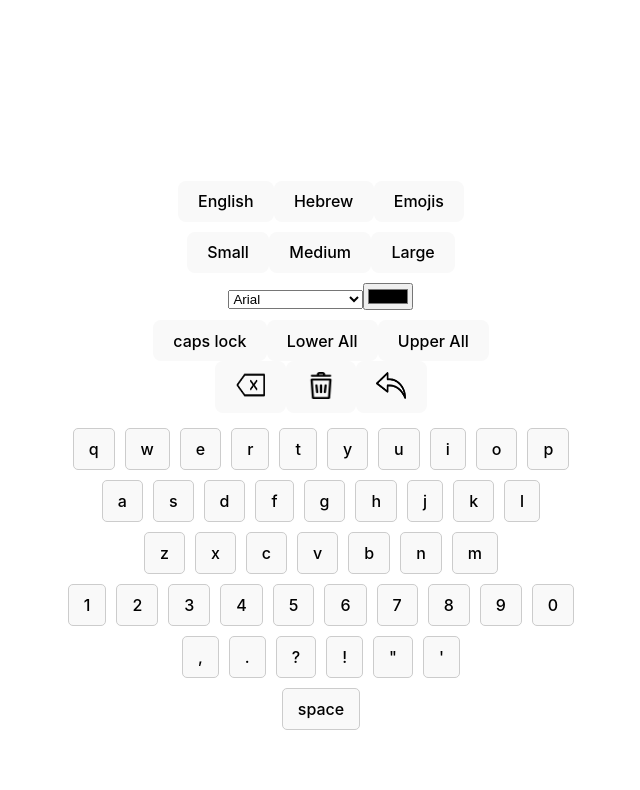
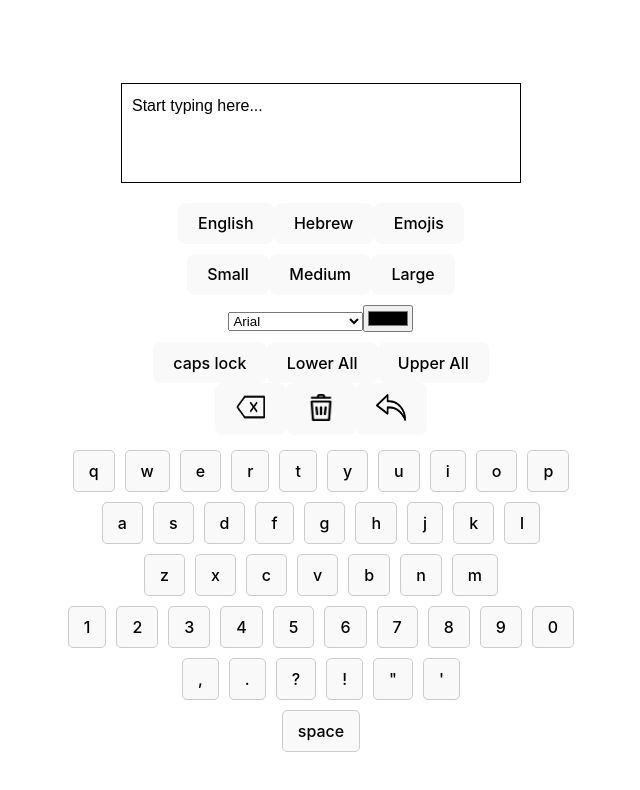
Before and after one commit to AyeletHouta/targil4, a React (Vite) app: page / in a window 1280 px wide. Shown: the top 790 px of the page, without its empty margins (319-959 px from the left). Built offline with nearby package versions, Linux system fonts and the light colour scheme.

Commit message:
updating

```diff
--- a/src/App.css
+++ b/src/App.css
@@ -3,6 +3,15 @@
   flex-direction: column;
   align-items: center;
 }
+
+.editable-text {
+  border: 1px solid black;
+  padding: 10px; /* Adjust padding as needed */
+  min-height: 100px; /* Set a minimum height to ensure visibility */
+  box-sizing: border-box;
+  width: 400px;
+}
+
 
 .text-editor {
   margin-bottom: 20px;
--- a/src/App.jsx
+++ b/src/App.jsx
@@ -122,15 +122,17 @@
     }
   };
 
-  // Function to update text state and history
-  const updateTextState = () => {
-    saveHistory();
-    setText(document.querySelector('.editable-text').innerHTML);
-  };
+
 
   // Function to save the current text state to history
   const saveHistory = () => {
     setHistory((prevHistory) => [...prevHistory, text]);
+  };
+
+  // Function to update text state
+  const updateTextState = (e) => {
+    saveHistory();
+    setText(e.target.innerHTML);
   };
 
   return (
@@ -139,14 +141,16 @@
         <div
           className="editable-text"
           contentEditable
-          dangerouslySetInnerHTML={{ __html: text || '<p><br></p>' }}
           style={{
             fontSize: fontSize,
             fontFamily: fontFamily,
             color: fontColor,
           }}
-          onInput={(e) => updateTextState()}
-        />
+          onInput={updateTextState}
+        >
+          {text === '' ? <div className="placeholder">Start typing here...</div> : null}
+          {text}
+        </div>
       </div>
       <div className="options">
         <div className="language-options">
```
